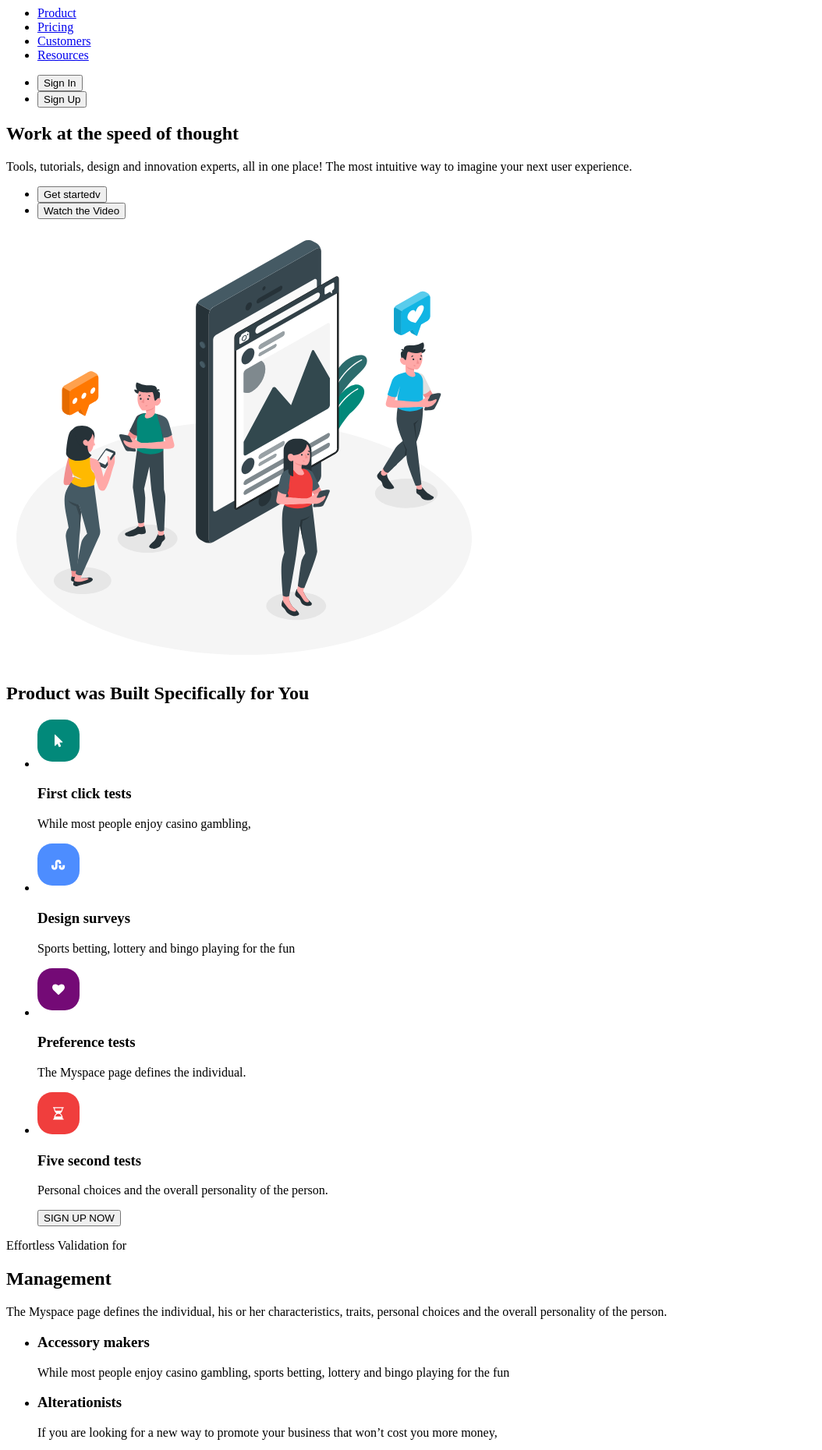
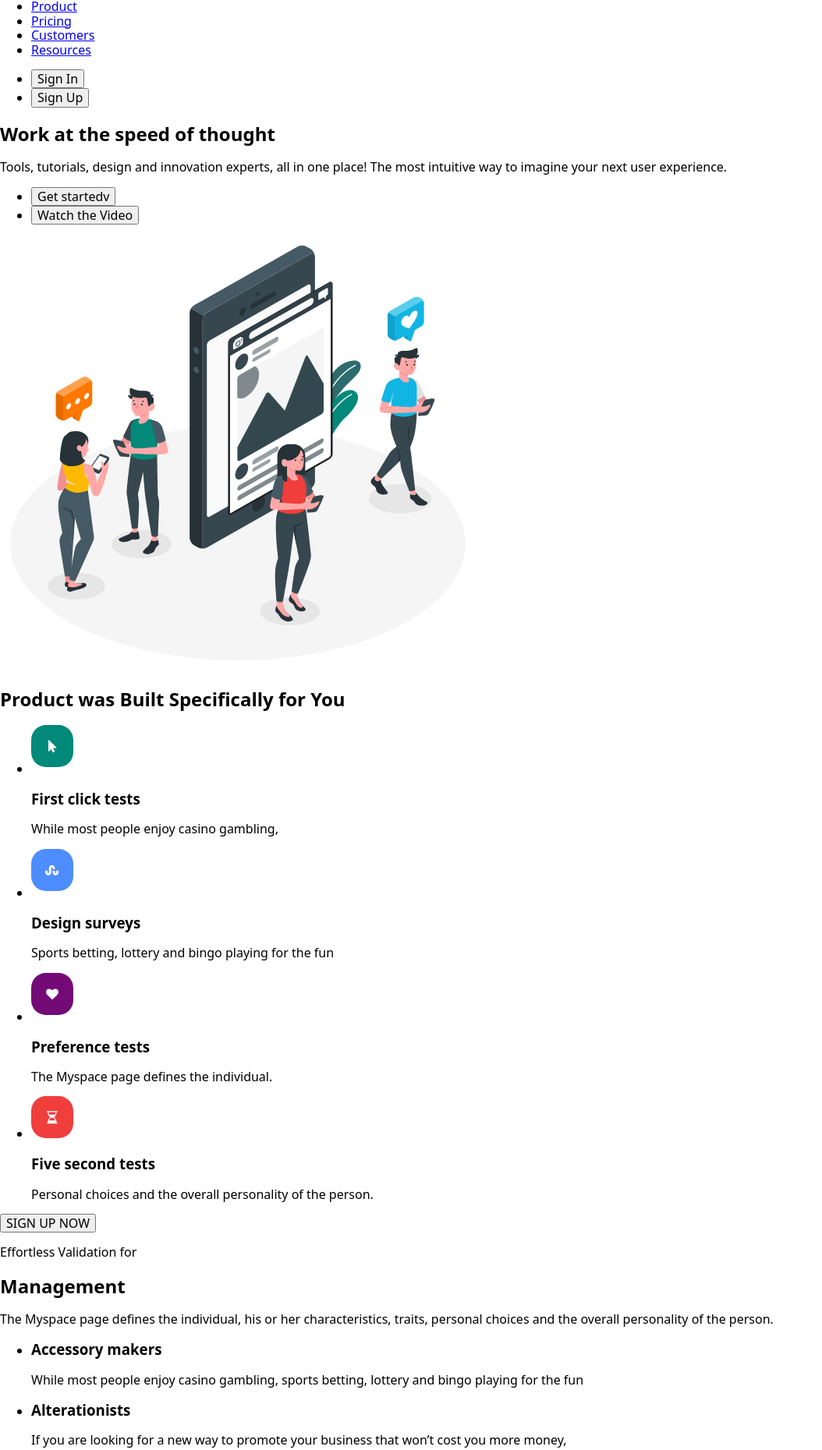
Before and after one commit to Kseniya5753/blended-html-css-1, a plain HTML site: page index.html in a window 1280 px wide. Shown: the part 56-1916 px from the top of the page at 78% size, without its empty margins (0-1054 px from the left). Drawn offline with nearby package versions, Linux system fonts and the light colour scheme.

Commit message:
add class forindex page

```diff
--- a/index.html
+++ b/index.html
@@ -4,90 +4,133 @@
     <meta charset="UTF-8" />
     <meta name="viewport" content="width=device-width, initial-scale=1.0" />
     <title>Busnes promouions</title>
+    <link
+      rel="stylesheet"
+      href="https://cdnjs.cloudflare.com/ajax/libs/modern-normalize/3.0.1/modern-normalize.min.css"
+      integrity="sha512-q6WgHqiHlKyOqslT/lgBgodhd03Wp4BEqKeW6nNtlOY4quzyG3VoQKFrieaCeSnuVseNKRGpGeDU3qPmabCANg=="
+      crossorigin="anonymous"
+      referrerpolicy="no-referrer"
+    />
   </head>
 
   <body>
     <header>
+      <div>
         <nav>
-        <a href="./index.html"
-          ><img
+          <a class="nav-logo-link" href="./index.html">
+            <img
+              class="naw-logo-img"
               src="./images/logo.svg"
               width="39"
               height="36"
               alt="logo"
             />Product</a
           >
-        <ul>
-          <li><a href="./index.html">Product</a></li>
-          <li><a href="./pricing.html">Pricing</a></li>
-          <li><a href="./customer.html">Customers</a></li>
-          <li><a href="./resources.html">Resources</a></li>
+          <ul class="nav-list">
+            <li class="nav-list-item">
+              <a class="nav-link-page" href="./index.html">Product</a>
+            </li>
+            <li class="nav-list-item">
+              <a class="nav-link-page" href="./pricing.html">Pricing</a>
+            </li>
+            <li class="nav-list-item">
+              <a class="nav-link-page" href="./customer.html">Customers</a>
+            </li>
+            <li class="nav-list-item">
+              <a class="nav-link-page" href="./resources.html">Resources</a>
+            </li>
           </ul>
         </nav>
-      <ul>
-        <li><button type="button">Sign In</button></li>
-        <li><button type="button">Sign Up</button></li>
+      </div>
+      <ul class="nav-list-button">
+        <li class="nav-list-item-button">
+          <button class="nav-button" type="button">Sign In</button>
+        </li>
+        <li class="nav-list-item-button">
+          <button class="nav-button" type="button">Sign Up</button>
+        </li>
       </ul>
     </header>
     <main>
       <!-- work -->
-      <section>
-        <h1>Work at the speed of thought</h1>
-        <p>
+      <section class="work">
+        <h1 class="work-title">Work at the speed of thought</h1>
+        <p class="work-text">
           Tools, tutorials, design and innovation experts, all in one place! The
           most intuitive way to imagine your next user experience.
         </p>
-        <ul>
-          <li><button type="button">Get startedv</button></li>
-          <li><button type="button">Watch the Video</button></li>
+        <ul class="work-list">
+          <li class="work-list-item">
+            <button class="work-button" type="button">Get startedv</button>
+          </li>
+          <li class="work-list-item">
+            <button class="work-button" type="button">Watch the Video</button>
+          </li>
         </ul>
-        <img src="./images/hero-img.svg" alt="hero images" />
+        <img class="work-image" src="./images/hero-img.svg" alt="hero images" />
       </section>
       <!-- product -->
-      <section>
-        <h2>Product was Built Specifically for You</h2>
-        <ul>
-          <li><img src="./images/icon-1.svg" alt="icon-1" /></li>
-          <h3>First click tests</h3>
-          <p>While most people enjoy casino gambling,</p>
-          <li><img src="./images/icon-2.svg" alt="" /></li>
-          <h3>Design surveys</h3>
-          <p>Sports betting, lottery and bingo playing for the fun</p>
-          <li><img src="./images/icon-3.svg" alt="" /></li>
-          <h3>Preference tests</h3>
-          <p>The Myspace page defines the individual.</p>
-          <li><img src="./images/icon-4.svg" alt="" /></li>
-          <h3>Five second tests</h3>
-          <p>Personal choices and the overall personality of the person.</p>
-          <button type="button">SIGN UP NOW</button>
+      <section class="product">
+        <h2 class="product-title">Product was Built Specifically for You</h2>
+        <ul class="product-list">
+          <li class="product-list-item">
+            <img class="product-image" src="./images/icon-1.svg" alt="icon-1" />
+            <h3 class="product-title-item">First click tests</h3>
+            <p class="product-text">While most people enjoy casino gambling,</p>
+          </li>
+          <li class="product-list-item">
+            <img class="product-image" src="./images/icon-2.svg" alt="" />
+            <h3 class="product-title-item">Design surveys</h3>
+            <p class="product-text">
+              Sports betting, lottery and bingo playing for the fun
+            </p>
+          </li>
+          <li class="product-list-item">
+            <img class="product-image" src="./images/icon-3.svg" alt="" />
+            <h3 class="product-title-item">Preference tests</h3>
+            <p class="product-text">The Myspace page defines the individual.</p>
+          </li>
+          <li class="product-list-item">
+            <img class="product-image" src="./images/icon-4.svg" alt="" />
+            <h3 class="product-title-item">Five second tests</h3>
+            <p class="product-text">
+              Personal choices and the overall personality of the person.
+            </p>
+          </li>
         </ul>
+        <button class="product-button" type="button">SIGN UP NOW</button>
       </section>
       <!-- managment -->
-      <section>
-        <p>Effortless Validation for</p>
-        <h2>Management</h2>
+      <section class="managment">
+        <p class="text">Effortless Validation for</p>
+        <h2 class="managment-title">Management</h2>
         <!-- <h2><span>Effortless Validation for</span>Management</h2> -->
-        <p>
+        <p class="text">
           The Myspace page defines the individual, his or her characteristics,
           traits, personal choices and the overall personality of the person.
         </p>
-        <ul>
-          <li>
-            <h3>Accessory makers</h3>
-            <p>
+        <ul class="managment-list">
+          <li class="managment-list-item">
+            <h3 class="managment-list-title">Accessory makers</h3>
+            <p class="text">
               While most people enjoy casino gambling, sports betting, lottery
               and bingo playing for the fun
             </p>
           </li>
-          <li>
-            <h3>Alterationists</h3>
-            <p>
+          <li class="managment-list-item">
+            <h3 class="managment-list-title">Alterationists</h3>
+            <p class="text">
               If you are looking for a new way to promote your business that
               won’t cost you more money,
             </p>
           </li>
         </ul>
-        <img src="./images/management-img-1.svg" alt="Management" />
+        <img
+          contenteditable="managment-image"
+          class="management-img"
+          src="./images/management-img-1.svg"
+          alt="Management"
+        />
       </section>
       <!-- customer suppor -->
       <section>
@@ -200,7 +243,7 @@
               alt="image-content-strategies-3"
             />
             <p>By<span> Wahid Ari</span> | 03 March 2019</p>
-            <h3></h3>
+            <h3>Success Steps For Your Personal Or Business</h3>
           </li>
         </ul>
       </section>
@@ -295,7 +338,7 @@
       </section>
       <!-- Join 100 Compannies who boost their business with Product -->
       <section>
-        <h2></h2>
+        <h2>1111</h2>
         <p>Join 100 Compannies who boost their business with Product</p>
         <img src="./images/graphics.png" alt="graphics" />
         <button type="button">Get This</button>
```
Also changed, not shown: customer.html (+1 -1 lines), pricing.html (+2 -3 lines), resources.html (+1 -1 lines). Lines whose indentation alone changed are shown as unchanged.
